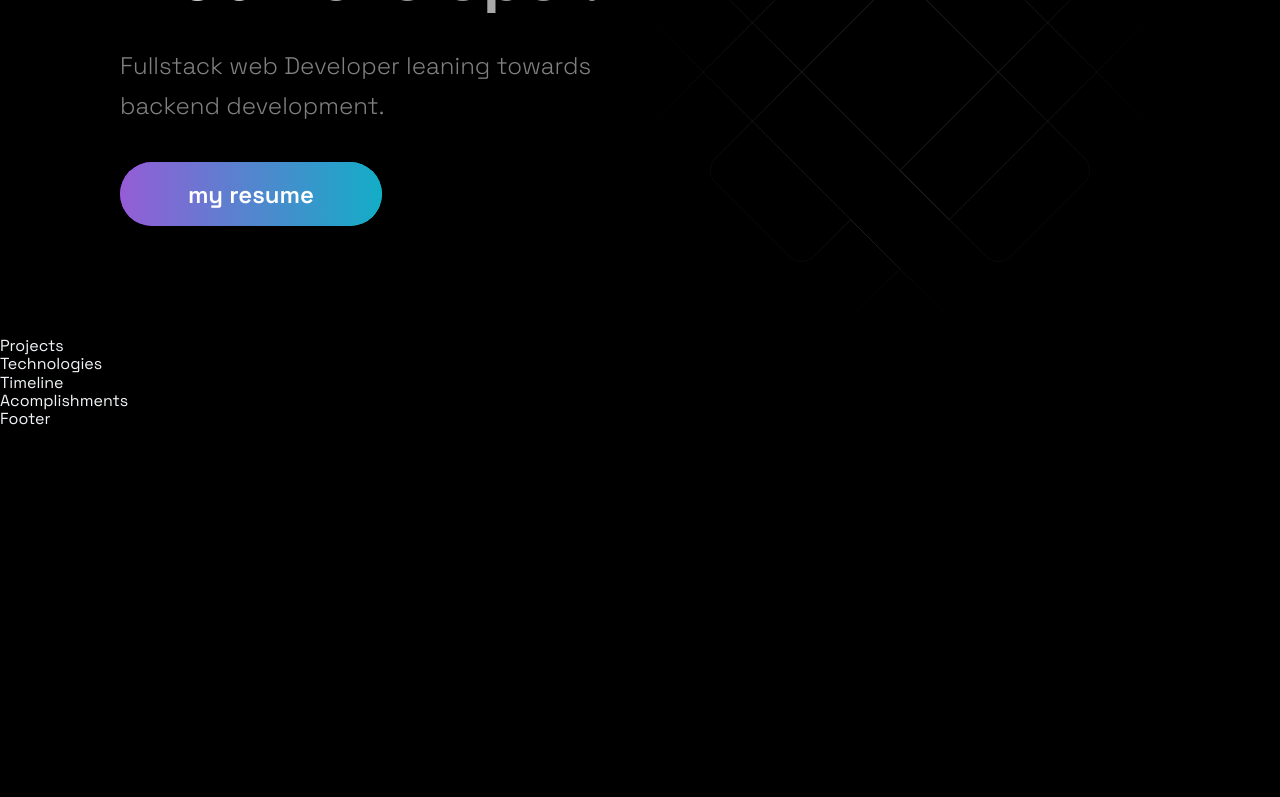
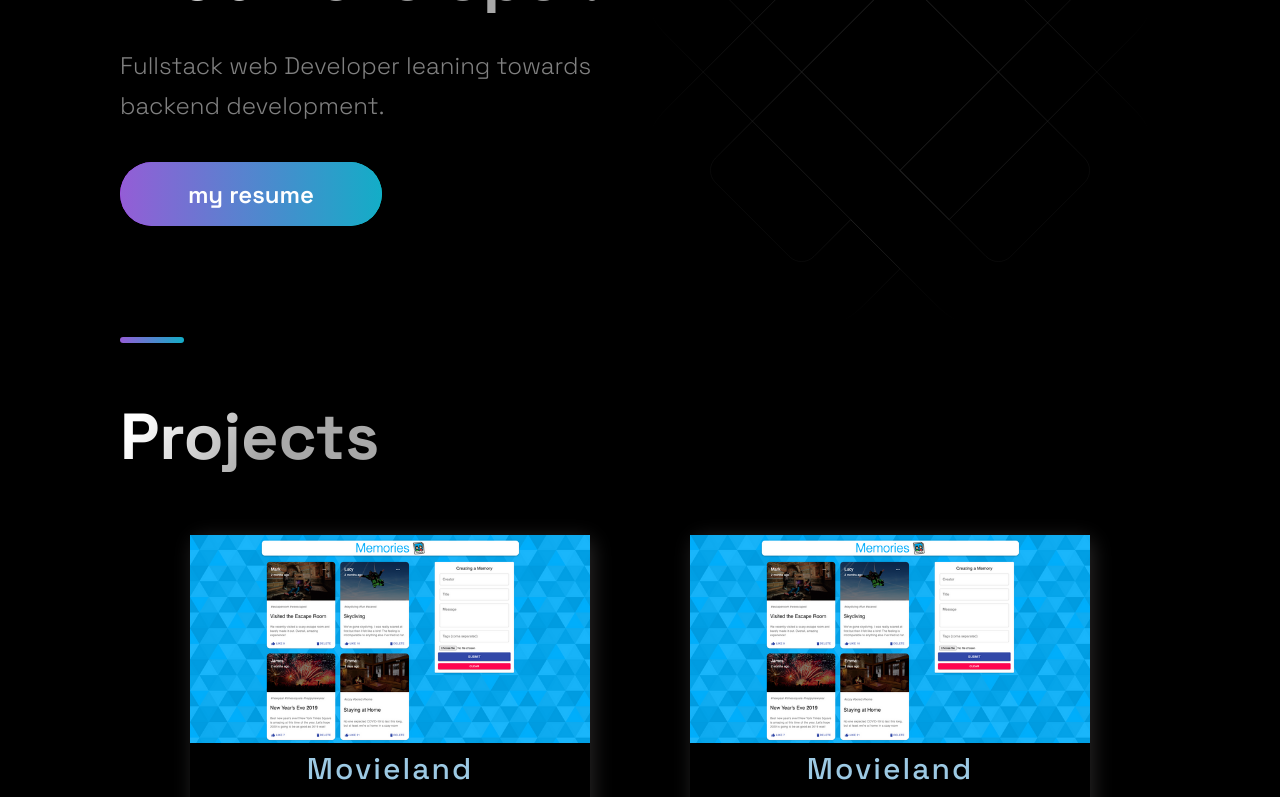
Before and after one commit to skynette/my-portfolio-website, a Next.js app: page / in a window 1280 px wide. Shown: the part 300-1097 px from the top of the page. Before the commit the page ends 800 px from the top, so only its background shows below. Built offline with nearby package versions, Linux system fonts and the light colour scheme.

Commit message:
projects section done

```diff
--- a/src/components/Projects/Projects.js
+++ b/src/components/Projects/Projects.js
@@ -5,9 +5,34 @@
 import { projects } from '../../constants/constants';
 
 const Projects = () => (
-  <div>
-    Projects
-  </div>
+  <Section nopadding id="projects">
+    <SectionDivider/>
+    <SectionTitle main>Projects</SectionTitle>
+    <GridContainer>
+      {projects.map((project)=>(
+        <BlogCard>
+          <Img src={project.image}/>
+          <TitleContent>
+            <HeaderThree title>{project.title}</HeaderThree>
+            <Hr/>
+          </TitleContent>
+          <CardInfo>{project.description}</CardInfo>
+          <div>
+            <TitleContent>Stack</TitleContent>
+            <TagList>
+              {project.tags.map((tag, i)=>(
+                <Tag key={i}>{tag}</Tag>
+              ))}
+            </TagList>
+          </div>
+          <UtilityList>
+            <ExternalLinks href={project.visit}>Code</ExternalLinks>
+            <ExternalLinks href={project.source}>Live site</ExternalLinks>
+          </UtilityList>
+        </BlogCard>
+      ))}
+    </GridContainer>
+  </Section>
 );
 
 export default Projects;
--- a/src/constants/constants.js
+++ b/src/constants/constants.js
@@ -8,7 +8,42 @@
     visit: 'https://google.com',
     id: 0,
   },
-
+  {
+    title: 'Movieland',
+    description: "Using React.",
+      image: '/images/1.png',
+      tags: ['React', "Python", "Django"],
+    source: 'https://google.com',
+    visit: 'https://google.com',
+    id: 1,
+  },
+  {
+    title: 'Movieland',
+    description: "Using React.",
+      image: '/images/1.png',
+      tags: ['React', "Django rest framework"],
+    source: 'https://google.com',
+    visit: 'https://google.com',
+    id: 2,
+  },
+  {
+    title: 'Movieland',
+    description: "Using React.",
+      image: '/images/1.png',
+      tags: ['React'],
+    source: 'https://google.com',
+    visit: 'https://google.com',
+    id: 3,
+  },
+  {
+    title: 'Movieland',
+    description: "Using React.",
+      image: '/images/1.png',
+      tags: ['React'],
+    source: 'https://google.com',
+    visit: 'https://google.com',
+    id: 4,
+  },
 ];
 
 export const TimeLineData = [
```
